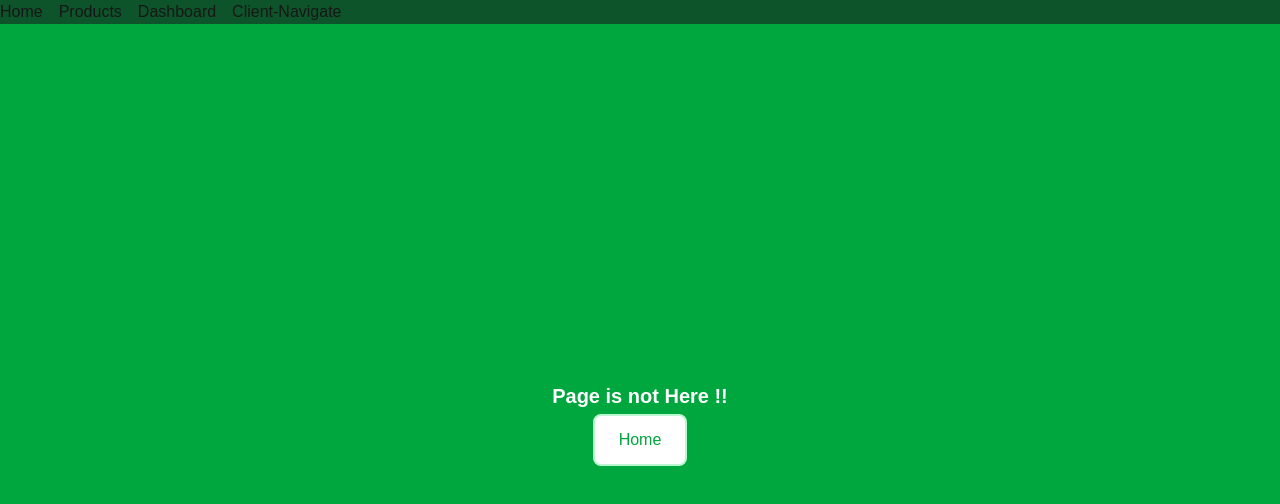
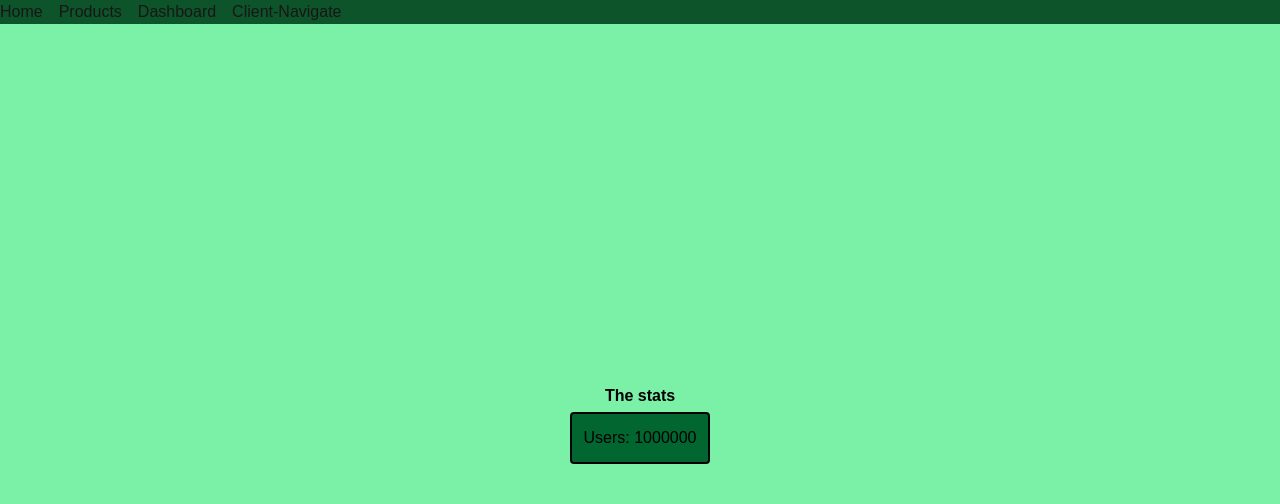
Before and after one commit to abhi170212/Nextjs-learning, a Next.js app in the folder basic/: page /loading-example in a window 1280 px wide. Before the commit this address had no page. Shown: the top 504 px of the page. Built offline with nearby package versions, Linux system fonts and the light colour scheme.

Commit message:
Loading component is done

```diff
--- /dev/null
+++ b/basic/app/loading-example/loading.tsx
@@ -0,0 +1,7 @@
+export default function LoadingExample(){
+     return(
+          <div className="font-bold flex items-center justify-center min-h-screen">
+               <p className="h-[400px] text-white">LOADING...</p>
+          </div>
+     )
+}
--- /dev/null
+++ b/basic/app/loading-example/page.tsx
@@ -0,0 +1,21 @@
+
+async function getData(){
+     await new Promise((resolve,reject)=>setTimeout(resolve,3000))
+
+     return {
+          stats:{
+               users:1_000_000
+          }
+     }
+}
+
+
+export default async function LoadingExample(){
+     const data = await getData();
+     return (
+          <div className="bg-green-300 min-h-screen flex flex-col gap-1 items-center justify-center text-black">
+               <h1 className="font-bold">The stats</h1>
+               <p className="bg-green-800 border border-2 p-3 rounded ">Users: {data.stats.users}</p>
+          </div>
+     )
+}
```
